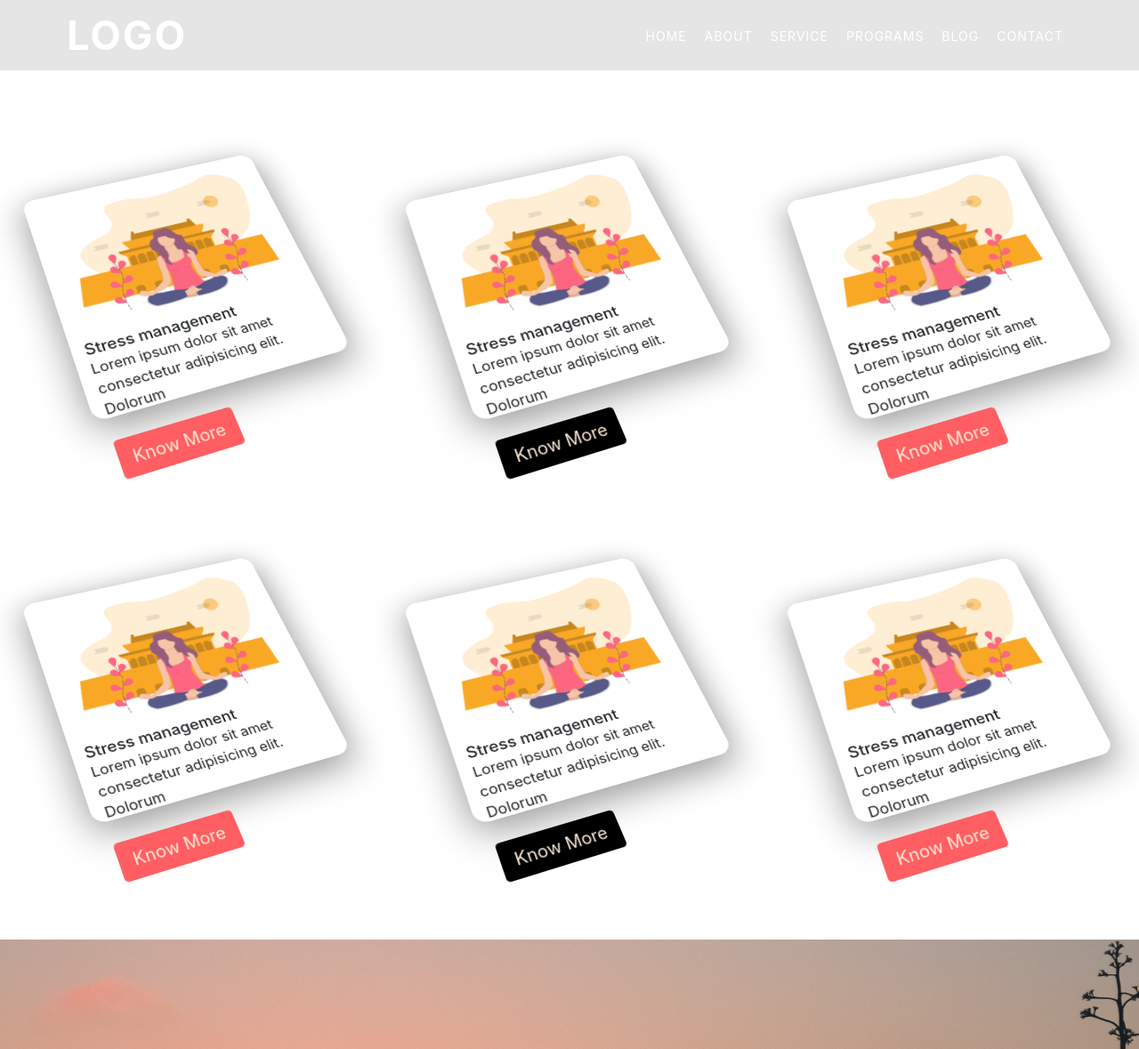
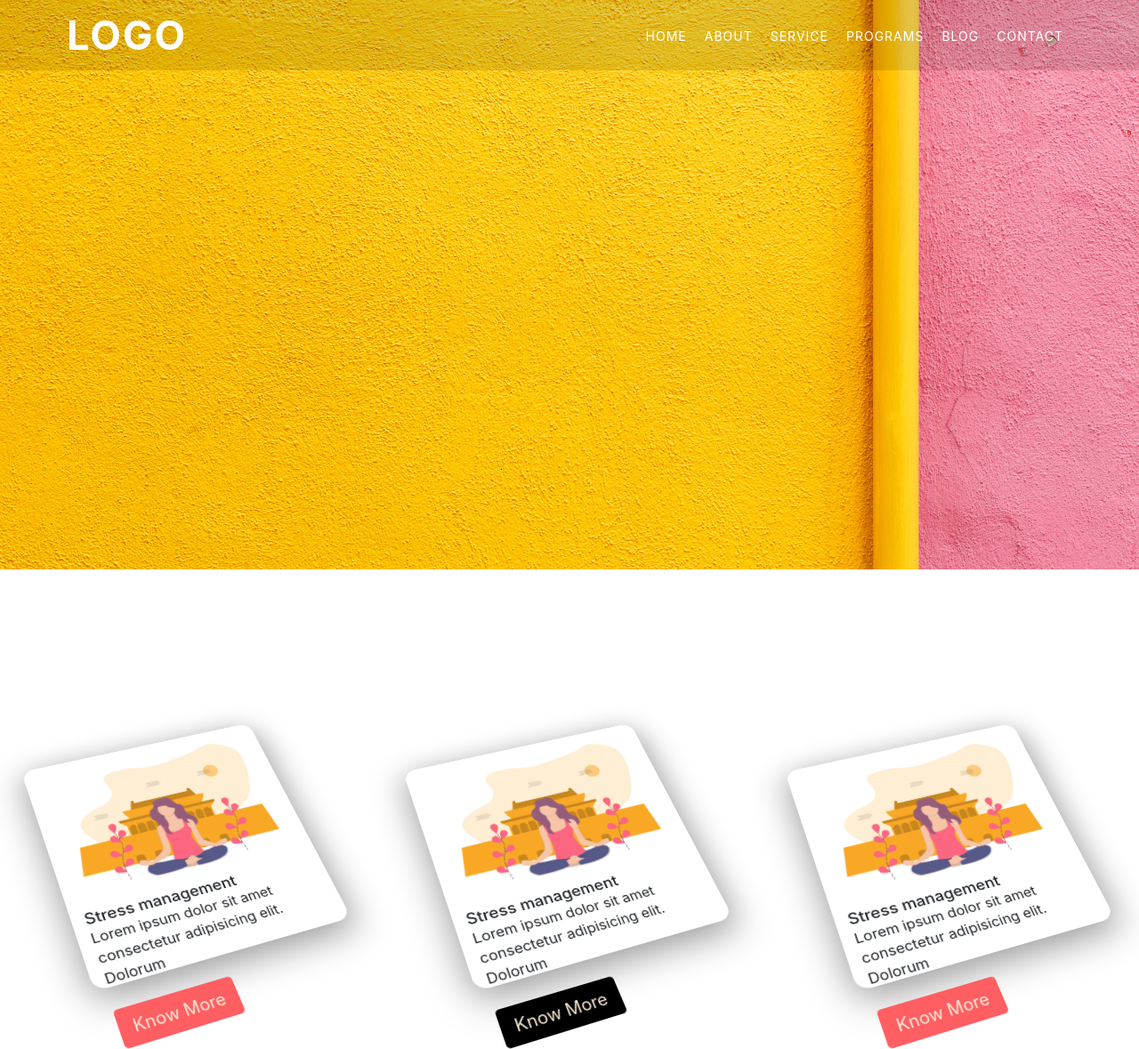
Before and after one commit to sushant2000/riseandfit, a PHP site: page / in a window 1280 px wide. Shown: the top 1179 px of the page at 89% size. Run offline with PHP 8.4, Linux system fonts and the light colour scheme; some libraries are stand-ins or nearby versions.

Commit message:
added the header slider

```diff
--- a/css/main.css
+++ b/css/main.css
@@ -178,6 +178,84 @@ details {
 		display: none;
 	}
 /*Slider*/
+
+.headSlider {
+    height: 80%;
+    background: black;
+}
+
+.headSliderImage img{
+width: 100%;
+}
+
+
+.sliderHead {
+  height: 80%;
+  width: 100%;
+  z-index: 0;
+  position: absolute;
+  overflow: hidden;
+  display: -webkit-box;
+  display: -webkit-flex;
+  display: -ms-flexbox;
+  display: flex;
+  -webkit-flex-flow: row nowrap;
+  -ms-flex-flow: row nowrap;
+  flex-flow: row nowrap;
+  -webkit-box-align: end;
+  -webkit-align-items: flex-end;
+  -ms-flex-align: end;
+  align-items: flex-end;
+  -webkit-box-pack: center;
+  -webkit-justify-content: center;
+  -ms-flex-pack: center;
+  justify-content: center;
+}
+
+.sliderheadContent{
+  height: 100%;
+  padding: 0;
+  text-align: center;
+  display: -webkit-box;
+  display: -webkit-flex;
+  display: -ms-flexbox;
+  -webkit-box-flex: 1;
+  -webkit-flex: 1;
+  -ms-flex: 1;
+  flex: 1;
+  -webkit-flex-flow: column nowrap;
+  -ms-flex-flow: column nowrap;
+  flex-flow: column nowrap;
+  -webkit-box-align: center;
+  -webkit-align-items: center;
+  -ms-flex-align: center;
+  align-items: center;
+  -webkit-box-pack: center;
+  -webkit-justify-content: center;
+  -ms-flex-pack: center;
+  /* justify-content: center; */
+  display: flex;
+  flex-direction: row;
+  justify-content: space-between;
+}
+
+.headerinnerSlider{
+  position: absolute;
+  top: 0;
+  left: 0;
+  width: 300%;
+  height: 100%;
+  -webkit-transition: left 0.4s;
+  transition: left 0.4s;
+  display: -webkit-box;
+  display: -webkit-flex;
+  display: -ms-flexbox;
+  display: flex;
+  -webkit-flex-flow: row nowrap;
+  -ms-flex-flow: row nowrap;
+  flex-flow: row nowrap;
+}
+
 .slider {
   height: 63%;
   width: 100%;
@@ -200,6 +278,7 @@ details {
   -ms-flex-pack: center;
   justify-content: center;
 }
+
 .slider__nav {
   width: 12px;
   height: 12px;
@@ -229,6 +308,7 @@ details {
 .slider__nav:checked:nth-of-type(3) ~ .slider__inner {
   left: -200%;
 }
+
 /* .slider__nav:checked:nth-of-type(4) ~ .slider__inner {
   left: -300%;
 } */
--- a/index.html
+++ b/index.html
@@ -66,8 +66,48 @@
   </div>
   <!-- Nav Bar End -->
 
+  <div class="headSlider">
+    <div class="sliderHead">
+
+      <div class="headerinnerSlider" id="headerslider__inner">
+
+        <div class="sliderheadContent">
+
+          <div class="headSliderImage">
+
+            <img src="./image/slider-1.jpg" alt="img">
+          </div>
+
+        </div>
+
+        <div class="sliderheadContent">
+
+          <div class="headSliderImage">
+
+            <img src="./image/slider-2.jpg" alt="img">
+          </div>
+
+        </div>
+
+        <div class="sliderheadContent">
+
+          <div class="headSliderImage">
+
+            <img src="./image/slider-3.jpg" alt="img">
+          </div>
+
+        </div>
+
+
+      </div>
+    </div>
+
+  </div>
+
   <div class="main">
-    <div style="width: 100%">
+
+
+
     <div class="cards">
       <div class="menu__container">
         <img class="card-img-top card-img" src="image/mindfulness_.png" alt="Card image" />
@@ -99,7 +139,7 @@
         <div class="card-img-overlay"></div>
       </div>
     </div>
-    </div>
+
 
     <div class="cards">
       <div class="menu__container">
@@ -414,4 +454,6 @@
 <!--Scroll to Top Script-->
 <script src="./js/toptobottom.js"></script>
 
+<script src="./js/headerSlider.js"></script>
+
 </html>
--- /dev/null
+++ b/js/headerSlider.js
@@ -0,0 +1,19 @@
+showSlides();
+var value = "0"
+
+function showSlides() {
+    let slider__inner = document.getElementById("headerslider__inner");
+    if(value == "0"){
+        value = "-100%";
+    }
+
+    else if(value == "-100%"){
+        value = "-200%";
+    }
+
+    else if(value == "-200%"){
+        value = "0";
+    }
+    slider__inner.style.left = value;
+  setTimeout(showSlides, 4000); // Change image every 2 seconds
+}
```
Lines whose indentation alone changed are shown as unchanged.
